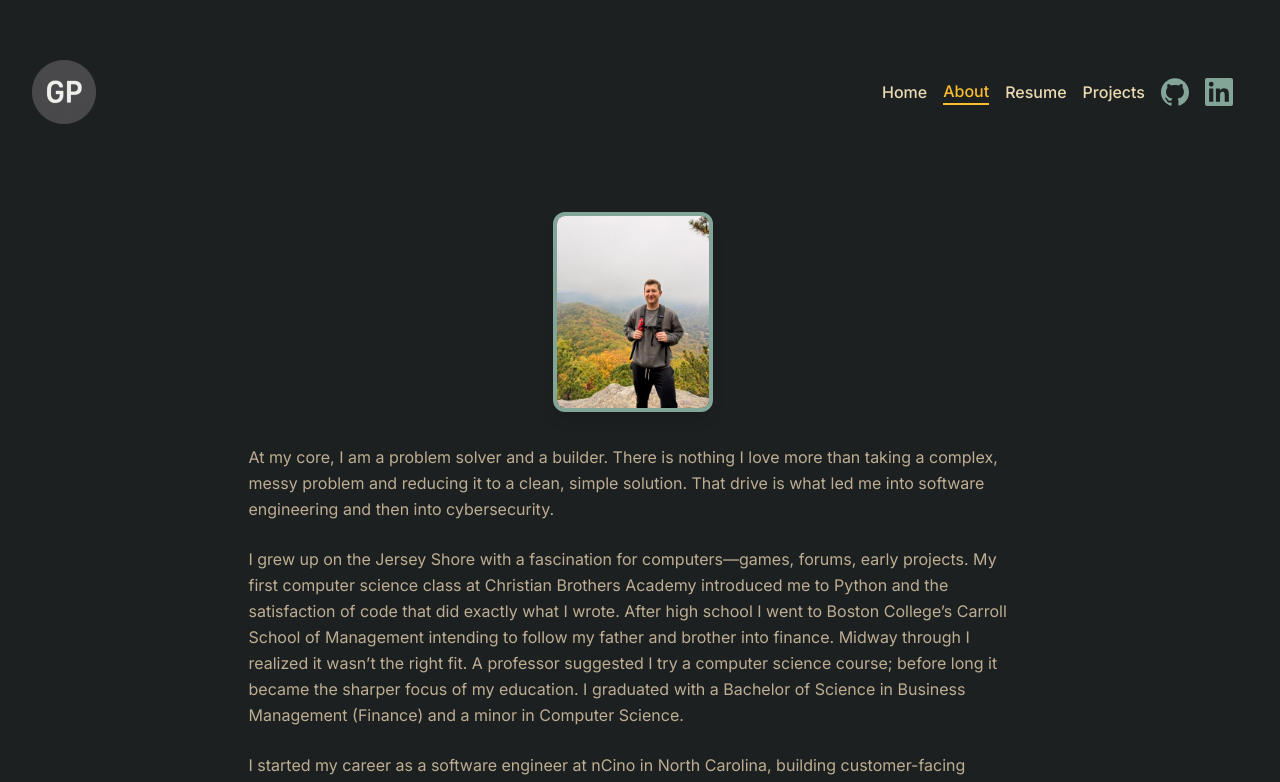
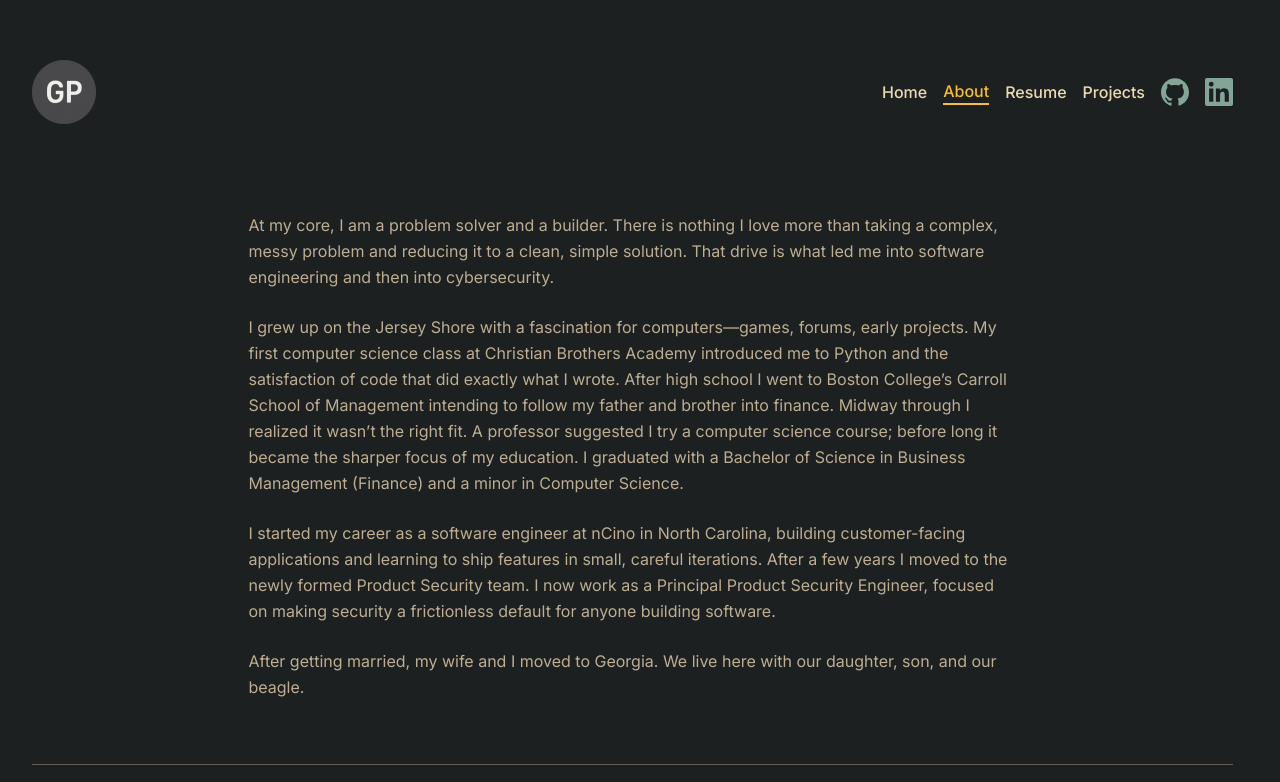
Before and after one commit to garretpatten/garretpatten.com, a Vue app: page /about in a window 1280 px wide. Shown: the top 782 px of the page. Built offline with nearby package versions, Linux system fonts and the light colour scheme.

Commit message:
feat(about): drop portrait image from About page

```diff
--- a/src/views/AboutView.vue
+++ b/src/views/AboutView.vue
@@ -3,14 +3,6 @@
     <h1 class="sr-only">About</h1>
 
     <div class="max-w-none soft-enter soft-enter-delay-1">
-      <img
-        src="/garret.jpeg"
-        alt="Garret Patten"
-        width="512"
-        height="512"
-        decoding="async"
-        class="w-32 md:w-40 aspect-[4/5] rounded-xl object-cover mx-auto mb-8 border-4 border-cobalt-400 shadow-lg"
-      />
       <p class="font-sans text-base text-gray-300 leading-relaxed mb-6">
         At my core, I am a problem solver and a builder. There is nothing I love
         more than taking a complex, messy problem and reducing it to a clean,
```
Also changed, not shown: public/garret.jpeg (deleted), 1 other file (tests, documents, lock files or other folders).
